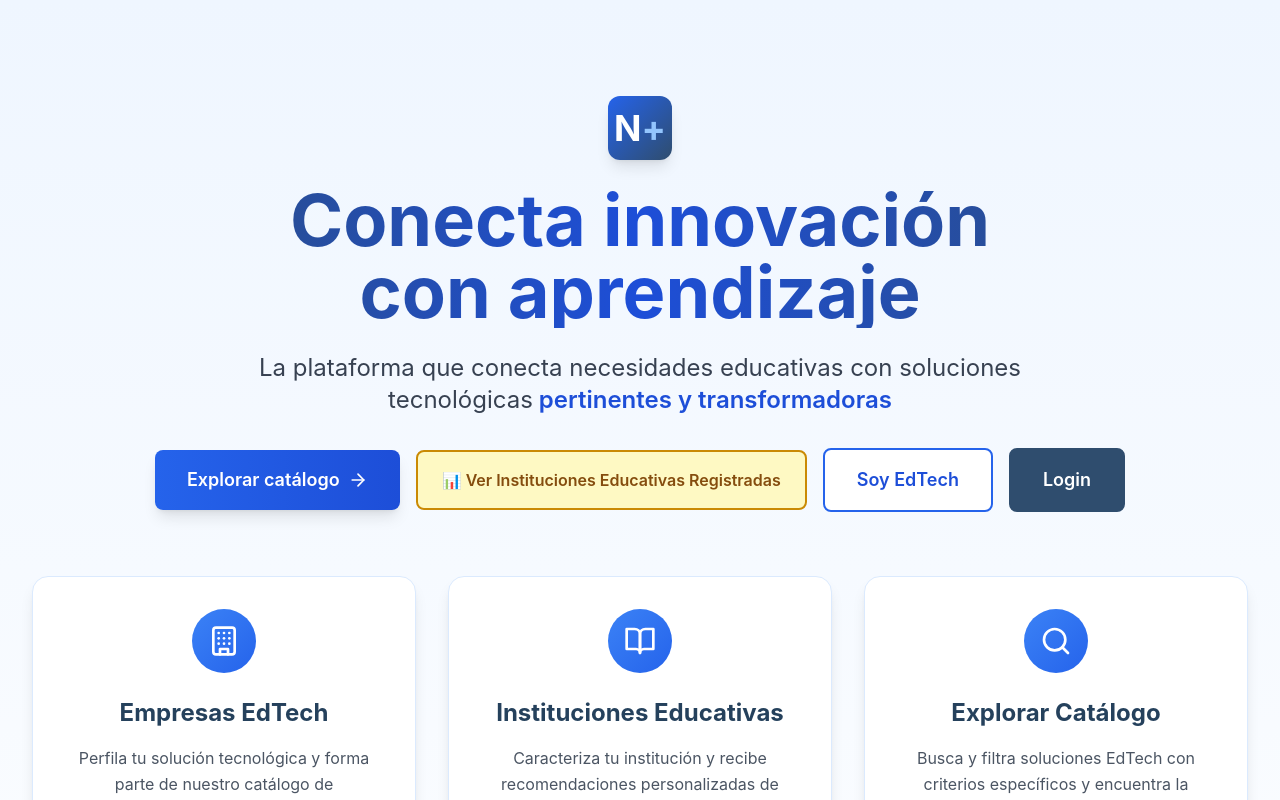
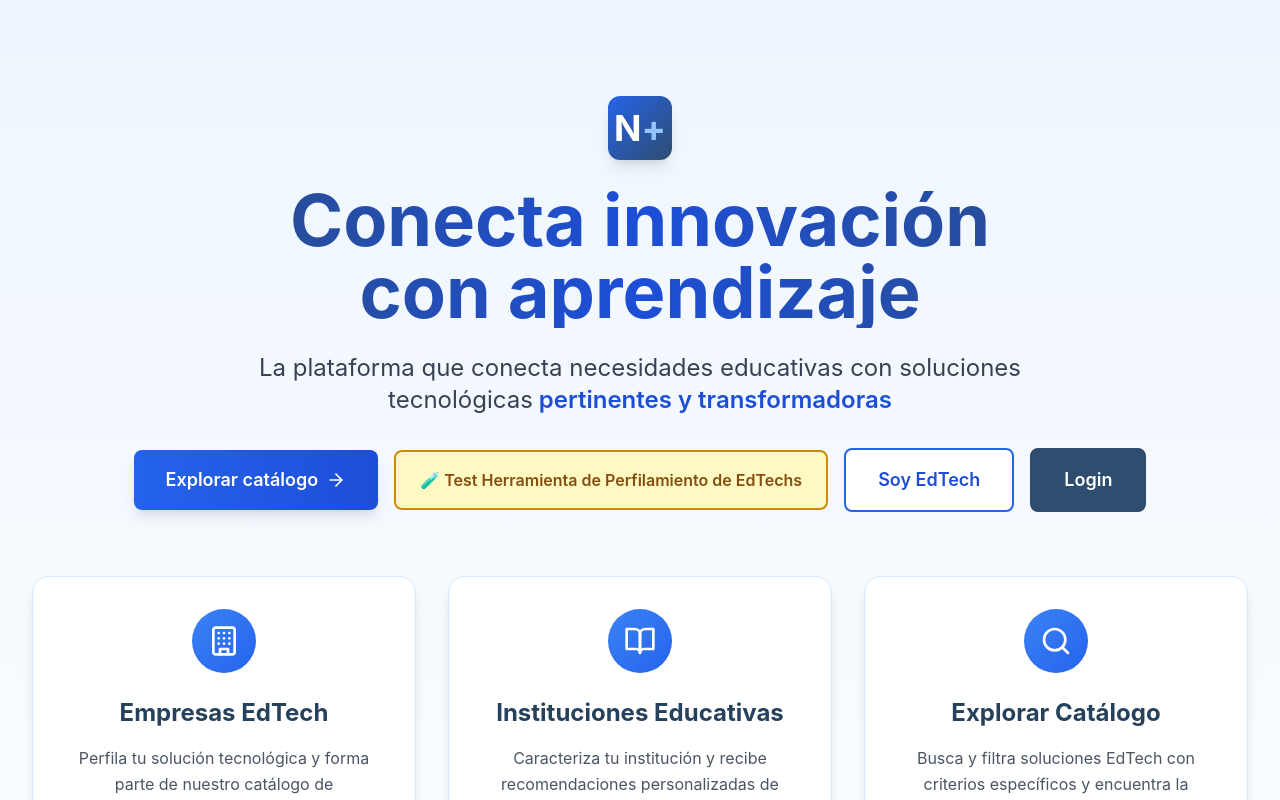
Before and after one commit to nealcobu-1989/nodo-plus, a React (Vite) app in the folder frontend/: page / in a window 1280 px wide. Shown: the top 800 px of the page. Built offline with nearby package versions, Linux system fonts and the light colour scheme.

Commit message:
Ajuste para test botón perfilamiento edtechs

```diff
--- a/frontend/src/pages/Landing.tsx
+++ b/frontend/src/pages/Landing.tsx
@@ -28,11 +28,11 @@ export default function Landing() {
               <ArrowRight className="w-5 h-5" />
             </Link>
             <Link
-              to="/admin/institutions"
+              to="/edtech/profile"
               className="px-6 py-4 bg-yellow-100 text-yellow-800 border-2 border-yellow-600 rounded-lg hover:bg-yellow-200 transition-all font-semibold text-base flex items-center gap-2"
-              title="Botón temporal - Ver instituciones educativas"
+              title="Explorar formulario de perfilamiento para pruebas"
             >
-              📊 Ver Instituciones Educativas Registradas
+              🧪 Test Herramienta de Perfilamiento de EdTechs
             </Link>
             <Link
               to="/edtech/profile"
```
